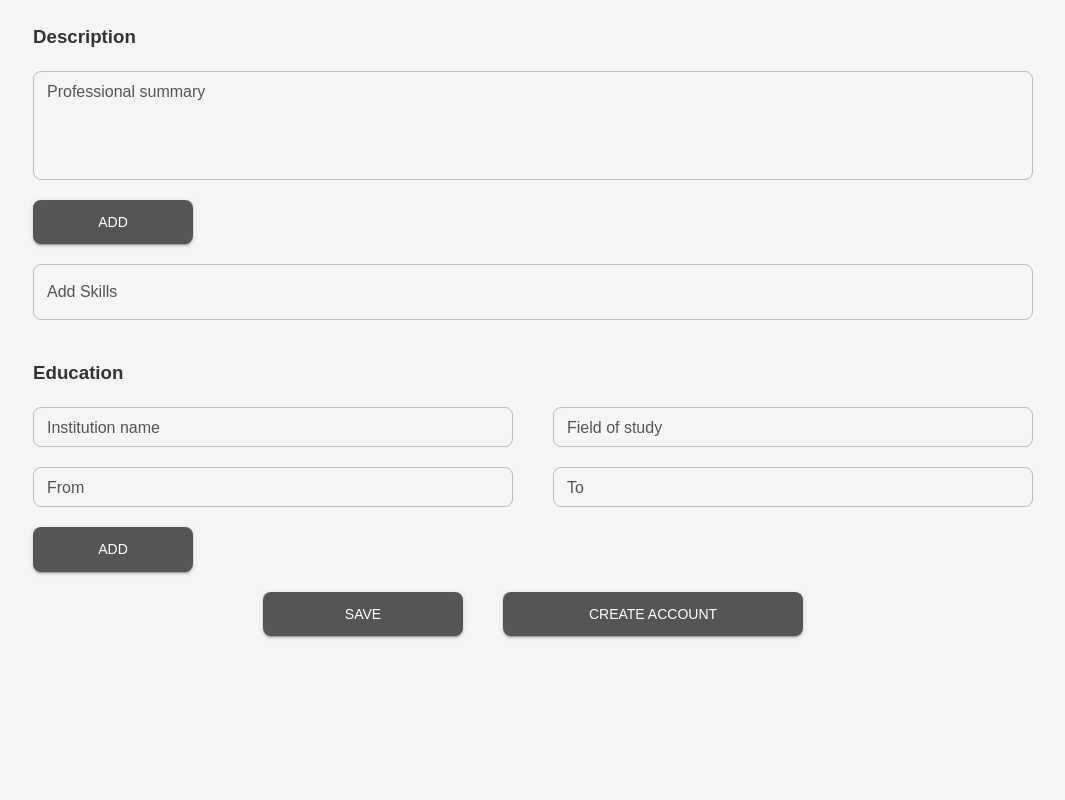
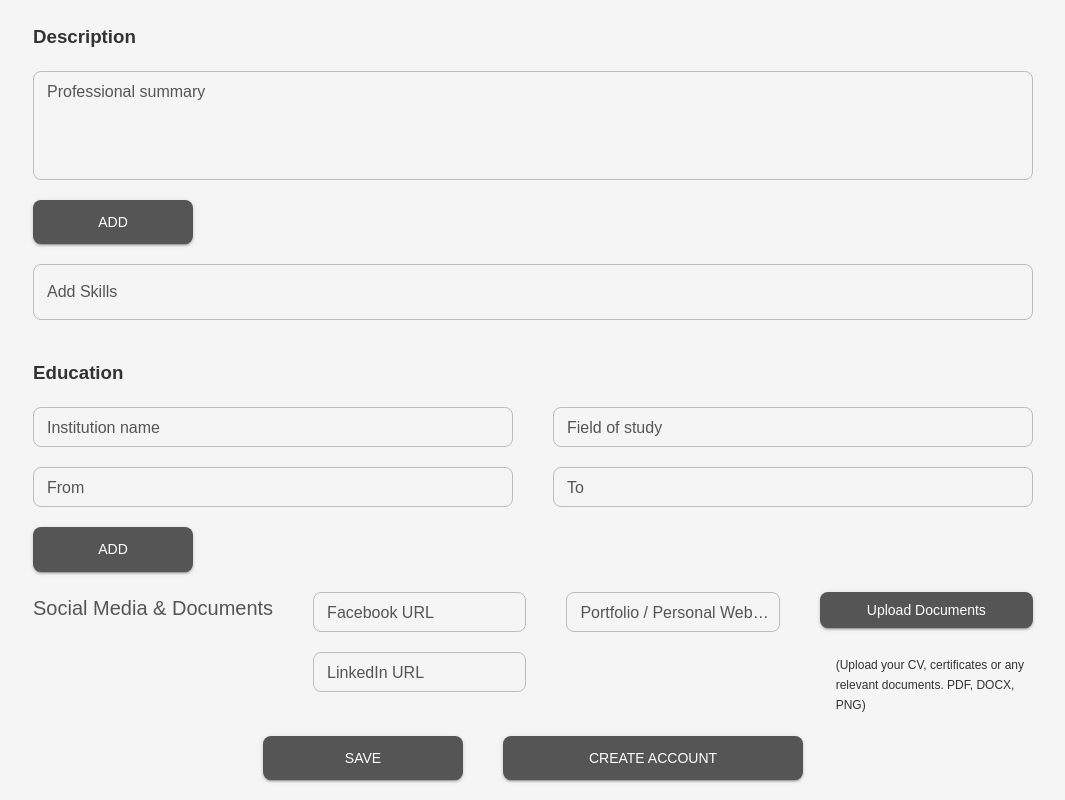
Before and after one commit to Mapcey/job-portal-frontend-v2, a React (Vite) app: page /seeker/create_account in a window 1280 px wide. Shown: the part 1395-2195 px from the top of the page, without its empty margins (107-1172 px from the left). Before the commit the page ends 2051 px from the top, so only its background shows below. Built offline with nearby package versions, Linux system fonts and the light colour scheme.

Commit message:
add social media

```diff
--- a/src/components/Seeker/FormSection_1.tsx
+++ b/src/components/Seeker/FormSection_1.tsx
@@ -508,6 +508,57 @@ const FormSection_1 = () => {
         </Button>
       </div>
 
+      {/* Social Media & Documents Section */}
+      <div className="create-ac-form-section">
+        <Typography variant="h6" color="secondary.main" gutterBottom>
+          Social Media & Documents
+        </Typography>
+
+        <div className="fs-text-inputs-1">
+          <TextField
+            label="Facebook URL"
+            variant="outlined"
+            placeholder="https://facebook.com/yourprofile"
+            className="text-input-1"
+            size="small"
+          />
+          <TextField
+            label="LinkedIn URL"
+            variant="outlined"
+            placeholder="https://linkedin.com/in/yourprofile"
+            className="text-input-1"
+            size="small"
+          />
+        </div>
+
+        <div className="fs-text-inputs-1">
+          <TextField
+            label="Portfolio / Personal Website"
+            variant="outlined"
+            placeholder="https://yourwebsite.com"
+            className="text-input-1"
+            size="small"
+            fullWidth
+          />
+        </div>
+
+        <div className="fs-text-inputs-1">
+          <Button
+            variant="contained"
+            component="label"
+            color="secondary"
+            sx={{ borderRadius: 2, textTransform: "none" }}
+          >
+            Upload Documents
+            <input type="file" hidden multiple />
+          </Button>
+          <Typography variant="caption" sx={{ ml: 2, mt: 1 }}>
+            (Upload your CV, certificates or any relevant documents. PDF, DOCX,
+            PNG)
+          </Typography>
+        </div>
+      </div>
+
       {/* section bottom */}
       <div className="create-ac-form-section">
         <Button
```
